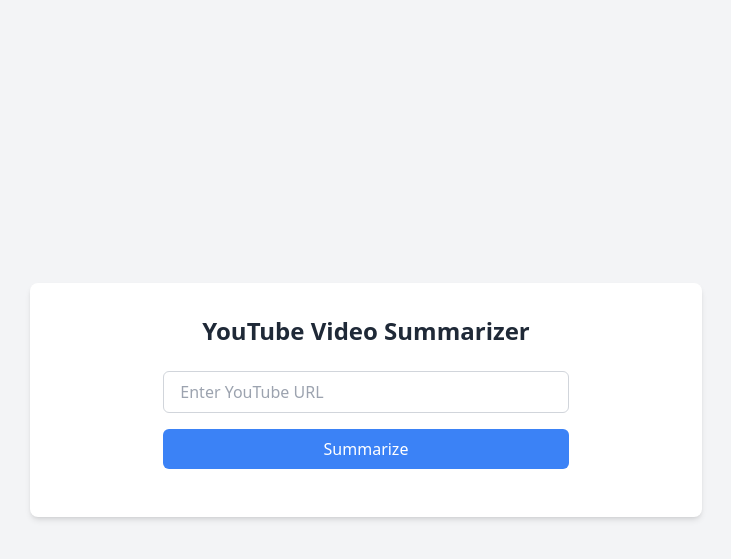
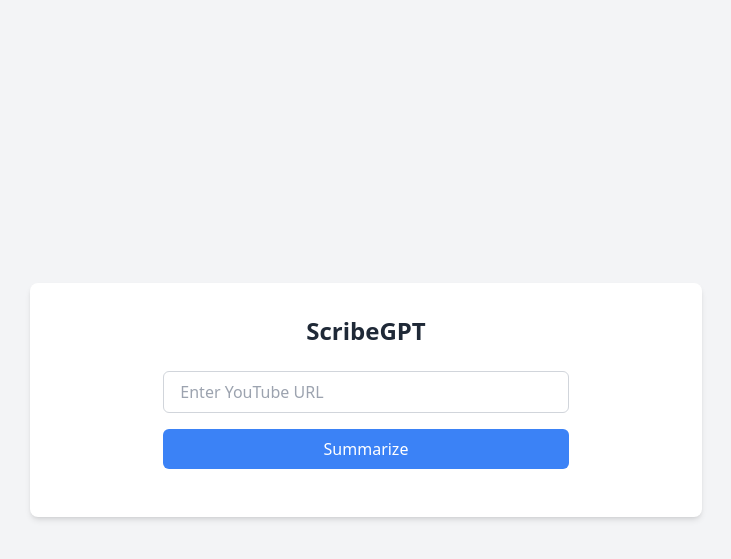
Before and after one commit to matchten/transcript-translator, a Flask app: page / in a window 1280 px wide. Shown: the top 559 px of the page, without its empty margins (274-1005 px from the left). Run offline with Flask 3, Linux system fonts and the light colour scheme; style sheets or scripts are compiled from the project's sources; some libraries are stand-ins or nearby versions.

Commit message:
updated readme

```diff
--- a/templates/index.html
+++ b/templates/index.html
@@ -18,7 +18,7 @@
   <body class="bg-gray-100 min-h-screen flex items-center justify-center">
     <div class="bg-white p-8 rounded-lg shadow-md w-full max-w-2xl">
       <h1 class="text-2xl font-bold mb-6 text-center text-gray-800">
-        YouTube Video Summarizer
+        ScribeGPT
       </h1>
       <form id="youtube-form" class="flex flex-col items-center">
         <input
```
Also changed, not shown: requirements.txt (added, +131 -0 lines), README.md, 1 other file.
